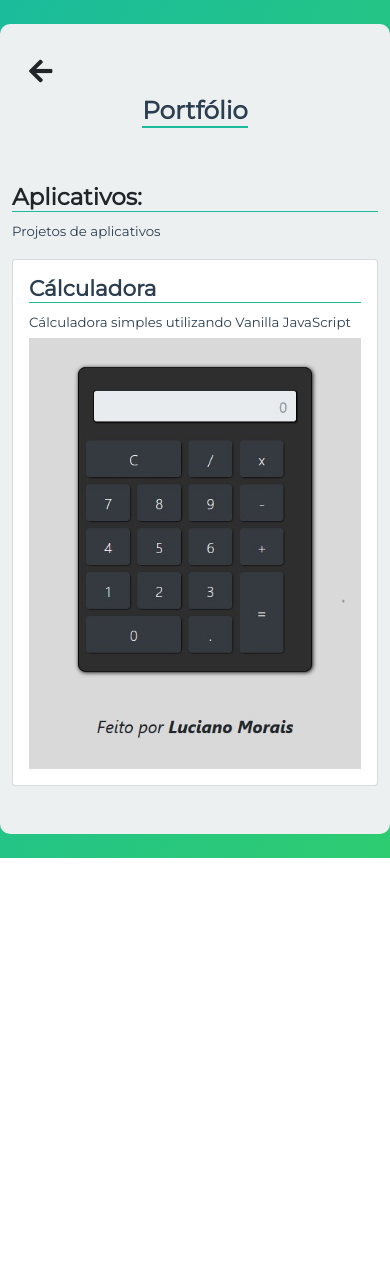
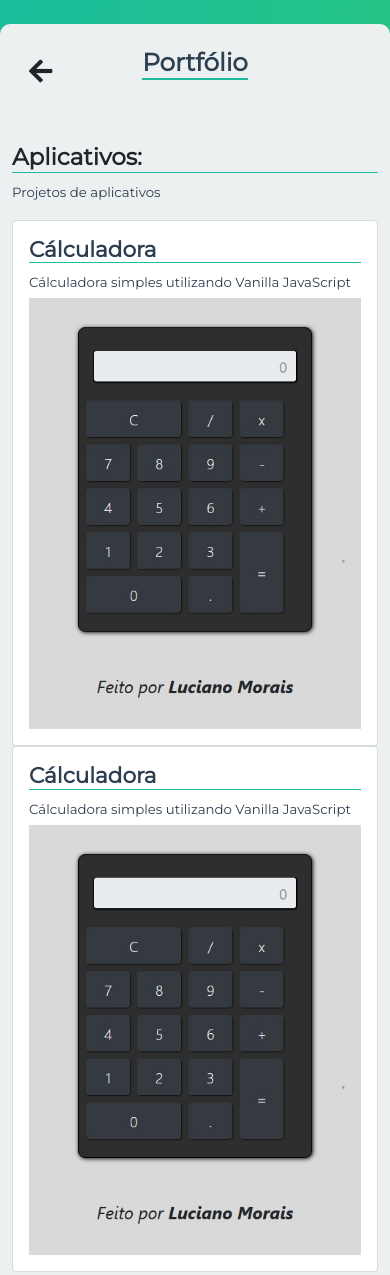
Before and after one commit to lucmorais/portfolio, a plain HTML site: page portfolio.html in a window 390 px wide. Shown: the top 1275 px of the page. Before the commit the page ends 858 px from the top, so only its background shows below. Drawn offline with nearby package versions, Linux system fonts and the light colour scheme.

Commit message:
Exclusão de comentários

```diff
--- a/css/style2.css
+++ b/css/style2.css
@@ -54,3 +54,7 @@ main a .card {
     border-bottom: 1px solid #1abc9c;
     font-weight: bold;
 }
+
+@media screen and (max-width: 991px) {
+
+}
--- a/portfolio.html
+++ b/portfolio.html
@@ -1,18 +1,13 @@
 <!doctype html>
 <html lang="pt-br">
   <head>
-    <!-- Required meta tags -->
     <meta charset="utf-8">
     <meta name="viewport" content="width=device-width, initial-scale=1">
 
     <link rel="stylesheet" href="css/reset.css">
+    <link href="https://cdn.jsdelivr.net/npm/bootstrap@5.1.2/dist/css/bootstrap.min.css" rel="stylesheet" crossorigin="anonymous">
+    <link rel="stylesheet" href="https://use.fontawesome.com/releases/v5.3.1/css/all.css" crossorigin="anonymous">
     <link rel="stylesheet" href="css/style2.css">
-
-    <!-- Bootstrap CSS -->
-
-    <link href="https://cdn.jsdelivr.net/npm/bootstrap@5.1.2/dist/css/bootstrap.min.css" rel="stylesheet" crossorigin="anonymous">
-
-    <link rel="stylesheet" href="https://use.fontawesome.com/releases/v5.3.1/css/all.css" integrity="sha384-mzrmE5qonljUremFsqc01SB46JvROS7bZs3IO2EmfFsd15uHvIt+Y8vEf7N7fWAU" crossorigin="anonymous">
 
     <title>Portfólio</title>
   </head>
@@ -21,15 +16,15 @@
     <header class="pt-4">
       <div class="container cabecalho pt-4 pb-5">
         <div class="row">
-          <div class="col-md-1">
+          <div class="col-1">
             <a href="index.html" class="btn btn-lg">
               <i class="fas fa-arrow-left fa-lg"></i>
             </a>
           </div>
-          <div class="col-md-10 text-center">
+          <div class="col-10 text-center">
             <h2>Portfólio</h2>
           </div>
-          <div class="col-md-1">
+          <div class="col-1">
 
           </div>
         </div>
@@ -52,19 +47,23 @@
                 </div>
               </a>
             </div>
+
+            <div class="col-md-3">
+              <a href="">
+                <div class="card">
+                  <div class="card-body">
+                    <h4 class="card-title borda-titulos">Cálculadora</h4>
+                    <small class="card-text">Cálculadora simples utilizando Vanilla JavaScript</small>
+                    <img src="imagens/editar2.jpg" alt="Imagem calculadora." class="img-fluid pt-1">
+                  </div>
+                </div>
+              </a>
+            </div>
           </div>
         </div>
     </main>
 
-    <!-- Optional JavaScript; choose one of the two! -->
-
-    <!-- Option 1: Bootstrap Bundle with Popper -->
     <script src="https://cdn.jsdelivr.net/npm/bootstrap@5.1.2/dist/js/bootstrap.bundle.min.js" integrity="sha384-kQtW33rZJAHjgefvhyyzcGF3C5TFyBQBA13V1RKPf4uH+bwyzQxZ6CmMZHmNBEfJ" crossorigin="anonymous"></script>
 
-    <!-- Option 2: Separate Popper and Bootstrap JS -->
-    <!--
-    <script src="https://cdn.jsdelivr.net/npm/@popperjs/core@2.10.2/dist/umd/popper.min.js" integrity="sha384-7+zCNj/IqJ95wo16oMtfsKbZ9ccEh31eOz1HGyDuCQ6wgnyJNSYdrPa03rtR1zdB" crossorigin="anonymous"></script>
-    <script src="https://cdn.jsdelivr.net/npm/bootstrap@5.1.2/dist/js/bootstrap.min.js" integrity="sha384-PsUw7Xwds7x08Ew3exXhqzbhuEYmA2xnwc8BuD6SEr+UmEHlX8/MCltYEodzWA4u" crossorigin="anonymous"></script>
-    -->
   </body>
 </html>
```
Also changed, not shown: index.html (+3 -16 lines).
